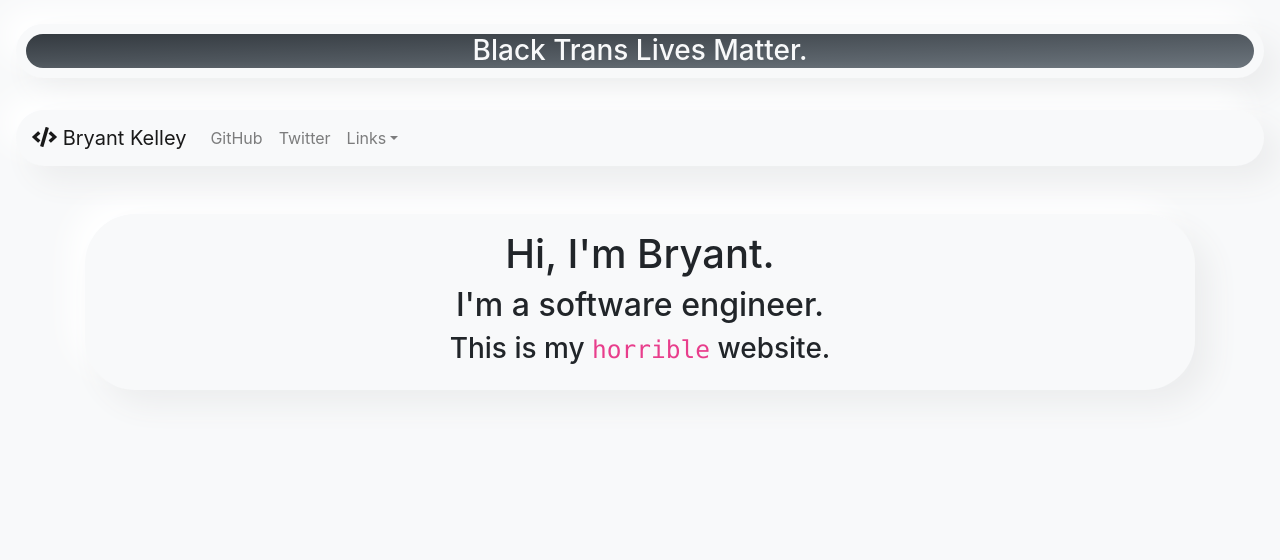
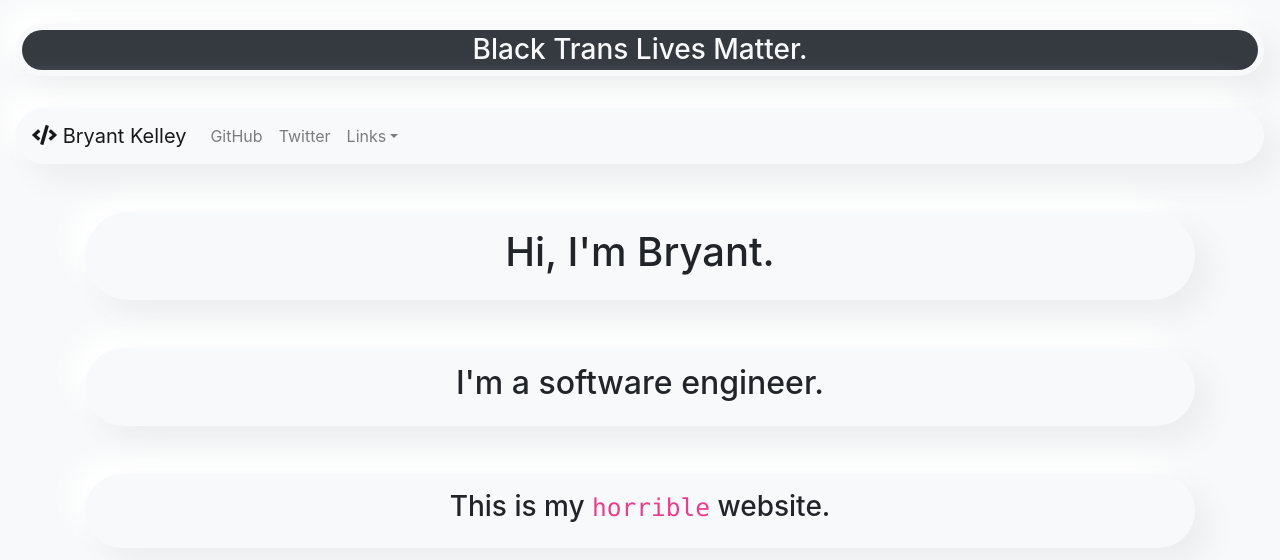
Before and after one commit to bryantkelley/website, a React (Create React App) app: page / in a window 1280 px wide. Shown: the top 560 px of the page. Built offline with nearby package versions, Linux system fonts and the light colour scheme.

Commit message:
Remove gradient background on banner, change card to separate cards

```diff
--- a/src/App.css
+++ b/src/App.css
@@ -30,13 +30,14 @@
   box-shadow: 15px 15px 30px #ecedee,
              -15px -15px 30px #ffffff;
   margin: 0em 1em 2em 1em;
-  padding: 5px;
+  padding: 3px;
 }
 
 .neumorph-dark-text {
   border-radius: 50px;
-  margin: 5px;
-  background-image: linear-gradient(to bottom right, #343a40, #6c757d);
+  margin: 3px;
+  background: #343a40;
   border-color: #f8f9fa;
   color: #f8f9fa;
+  padding: 3px;
 }
--- a/src/components/home.js
+++ b/src/components/home.js
@@ -4,10 +4,16 @@ export default function Home() {
   const modifers = ['terrible', 'horrible', 'no good', 'very bad'];
   const randomNumber = Math.floor(Math.random() * modifers.length);
   return (
-    <div className="mt-5 neumorph-card">
-      <h1>Hi, I'm Bryant.</h1>
-      <h2>I'm a software engineer.</h2>
-      <h3>This is my <code>{modifers[randomNumber]}</code> website.</h3>
-    </div>
+    <>
+      <div className="mt-5 neumorph-card">
+        <h1>Hi, I'm Bryant.</h1>
+      </div>
+      <div className="mt-5 neumorph-card">
+        <h2>I'm a software engineer.</h2>
+      </div>
+      <div className="mt-5 neumorph-card">
+        <h3>This is my <code>{modifers[randomNumber]}</code> website.</h3>
+      </div>
+    </>
   );
 }
```
